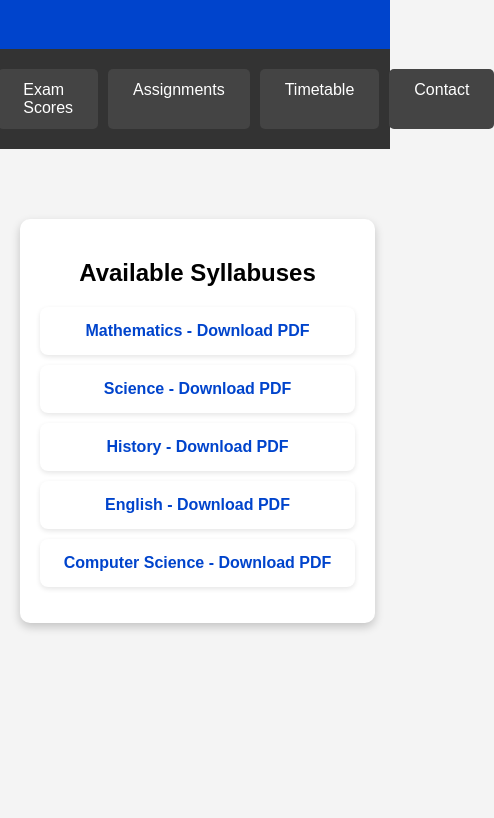
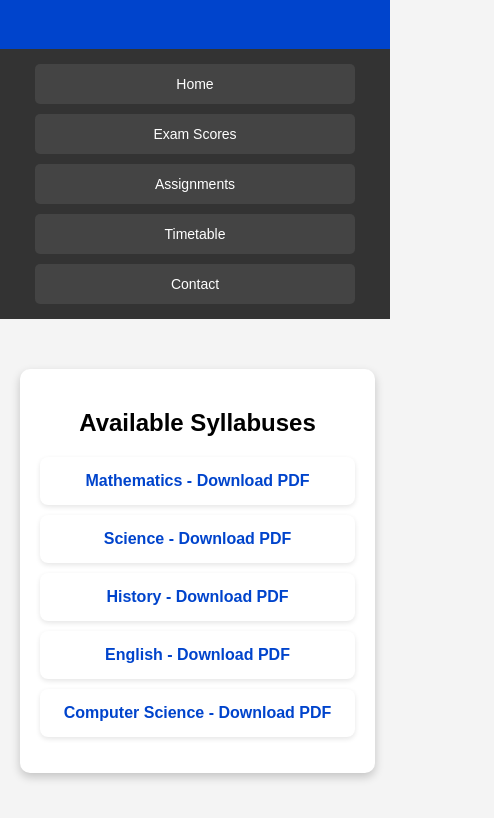
Before and after one commit to GhazwanBilal/school-website, a website: page syllabus.html in a window 390 px wide. Shown: the part 110-928 px from the top of the page, 494 px wide, since content can reach past the window. Before the commit the page ends 844 px from the top, so only its background shows below. Drawn offline with Linux system fonts and the light colour scheme.

Commit message:
Update syllabus.html

```diff
--- a/syllabus.html
+++ b/syllabus.html
@@ -22,16 +22,18 @@
             display: flex;
             justify-content: center;
             background: #333;
-            padding: 15px;
+            flex-wrap: wrap; /* Ensures navbar wraps properly */
+            padding: 10px;
         }
         nav a {
             color: white;
             text-decoration: none;
-            padding: 12px 25px;
+            padding: 10px 15px;
             margin: 5px;
             background: #444;
             border-radius: 5px;
             transition: all 0.3s ease;
+            font-size: 16px;
         }
         nav a:hover {
             background: #555;
@@ -39,7 +41,7 @@
         }
         .container {
             text-align: center;
-            padding: 50px 20px;
+            padding: 30px 20px;
         }
         .card {
             background: white;
@@ -75,6 +77,18 @@
         .syllabus-list li a:hover {
             color: #002288;
         }
+        @media (max-width: 600px) {
+            nav {
+                flex-direction: column;
+                align-items: center;
+            }
+            nav a {
+                width: 80%;
+                text-align: center;
+                padding: 12px;
+                font-size: 14px;
+            }
+        }
     </style>
 </head>
 <body>
```
